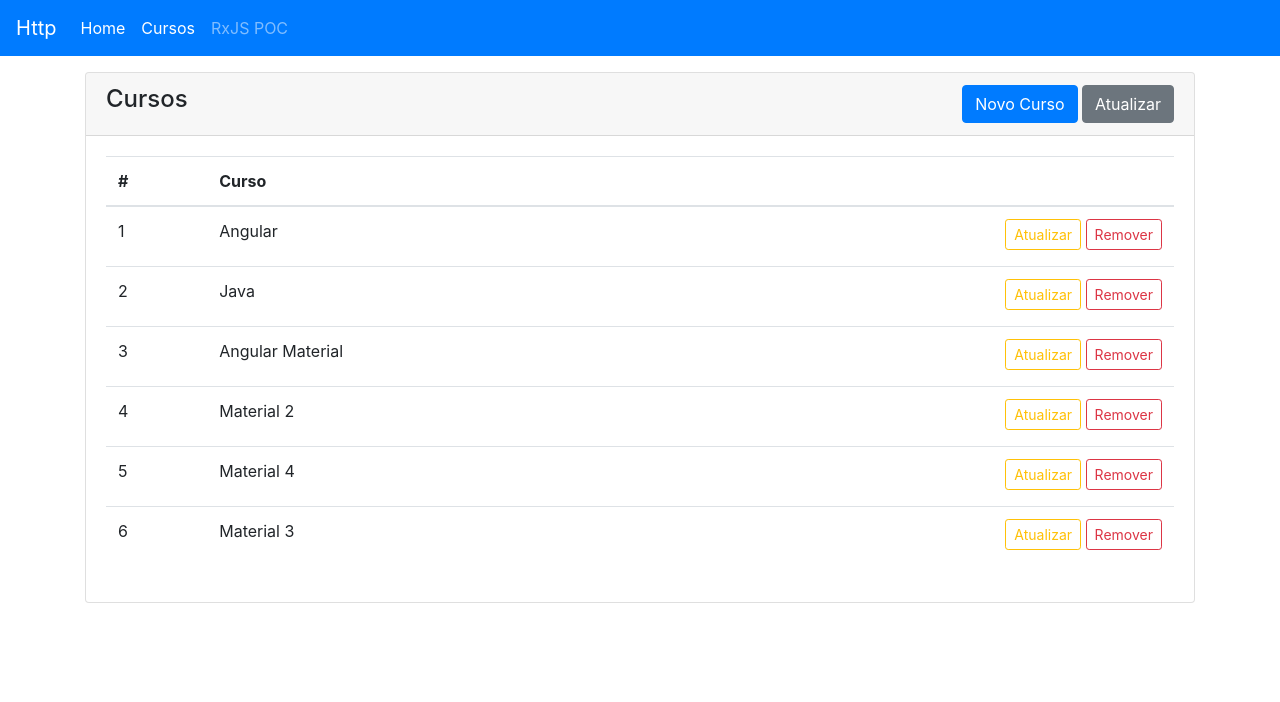
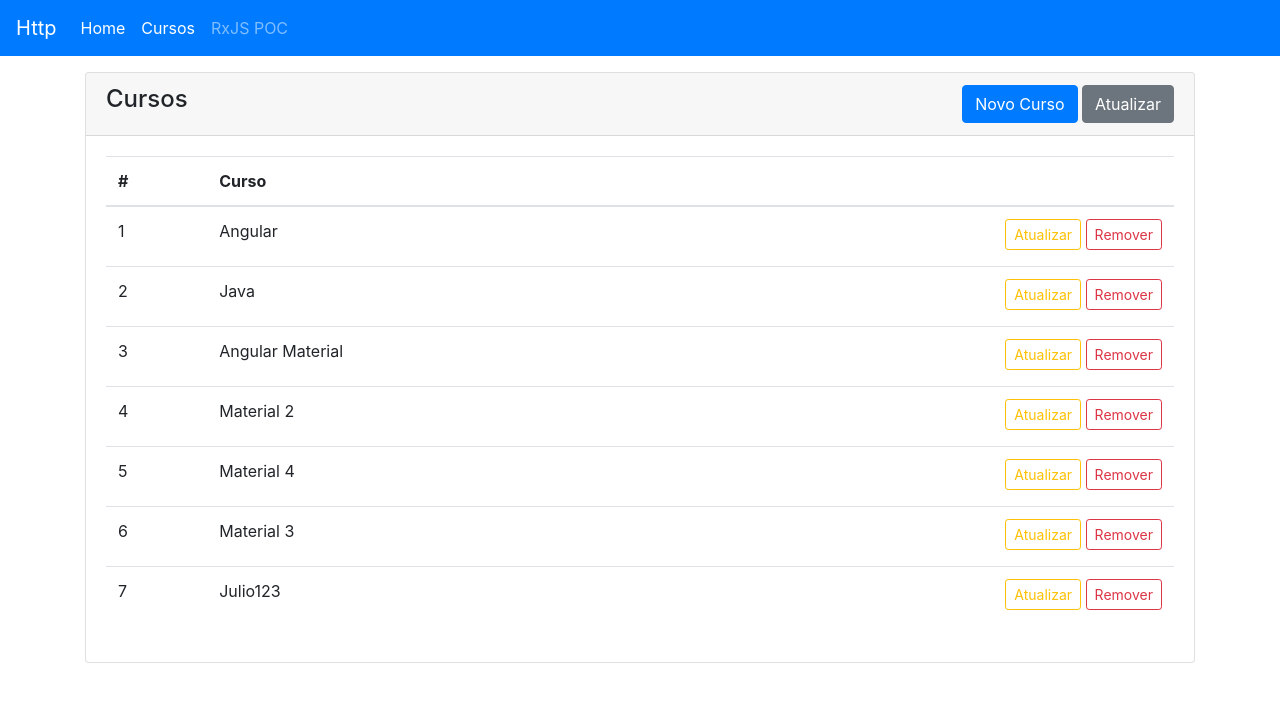
Before and after one commit to julionti/requests-http, an Angular app: page /cursos in a window 1280 px wide. Shown: the top 702 px of the page. Built offline with nearby package versions, Linux system fonts and the light colour scheme; data requests are answered from the project's data file.

Commit message:
Http: Editando Cursos + Resolver (Rota)

```diff
--- a/db.json
+++ b/db.json
@@ -23,6 +23,10 @@
     {
       "nome": "Material 3",
       "id": 6
+    },
+    {
+      "id": 7,
+      "nome": "Julio123"
     }
   ]
 }
--- a/src/app/cursos/cursos-form/cursos-form.component.ts
+++ b/src/app/cursos/cursos-form/cursos-form.component.ts
@@ -24,7 +24,7 @@ export class CursosFormComponent implements OnInit {
     private route: ActivatedRoute) { }
 
   ngOnInit(): void {
-    let registro = null;
+    // let registro = null;
 
     // this.route.params.subscribe(
     //   (params: any) => {
@@ -40,29 +40,32 @@ export class CursosFormComponent implements OnInit {
     //   }
     // );
 
-    this.route.params // unsubscribe automatico
-      .pipe(
-        map((params: any) => params.id), // recebe o params e retorna o id
-        switchMap(id => this.service.loadById(id)) // precisa retornar um observable, devolve o valor do último pedido e o take
-        // switchMap(cursos => obterAulas)
-        // concatMap a ordem da requisição importa
-        // mergeMap  a ordem da requisição NÃO importa
-        // exaustMap casos de login (só processa a proxima req após receber a resposta da anterior)
-      )
-      .subscribe(curso => this.updateForm(curso)); // retornado pelo switchmap
+    // this.route.params // unsubscribe automatico
+    //   .pipe(
+    //     map((params: any) => params.id), // recebe o params e retorna o id
+    //     switchMap(id => this.service.loadById(id)) // precisa retornar um observable, devolve o valor do último pedido e o take
+    //     // switchMap(cursos => obterAulas)
+    //     // concatMap a ordem da requisição importa
+    //     // mergeMap  a ordem da requisição NÃO importa
+    //     // exaustMap casos de login (só processa a proxima req após receber a resposta da anterior)
+    //   )
+    //   .subscribe(curso => this.updateForm(curso)); // retornado pelo switchmap
+
+    const curso = this.route.snapshot.data.curso; //  mesmo nome dos resolve: {curso em cursos-routing
 
     this.form = this.fb.group({
-      id: [null],
-      nome: [null, [Validators.required, Validators.minLength(3), Validators.maxLength(250)]]
+      id: [curso.id],
+      nome: [curso.nome, [Validators.required, Validators.minLength(3), Validators.maxLength(250)]]
     });
   }
 
-  updateForm(curso) {
-    this.form.patchValue({
-      id: curso.id,
-      nome: curso.nome
-    });
-  }
+  // não preciso mais pois está disponivel em const curso
+  // updateForm(curso) {
+  //   this.form.patchValue({
+  //     id: curso.id,
+  //     nome: curso.nome
+  //   });
+  // }
 
   onSubmit() {
     this.submitted = true;
--- a/src/app/cursos/cursos-routing.module.ts
+++ b/src/app/cursos/cursos-routing.module.ts
@@ -1,13 +1,24 @@
-import { CursosFormComponent } from './cursos-form/cursos-form.component';
 import { NgModule } from '@angular/core';
 import { Routes, RouterModule } from '@angular/router';
 
 import { CursosListaComponent } from './cursos-lista/cursos-lista.component';
+import { CursoResolverGuard } from './guards/curso-resolver.guard';
+import { CursosFormComponent } from './cursos-form/cursos-form.component';
 
 const routes: Routes = [
   { path: '', component: CursosListaComponent },
-  { path: 'novo', component: CursosFormComponent },
-  { path: 'editar/:id', component: CursosFormComponent }
+  {
+    path: 'novo', component: CursosFormComponent,
+    resolve: {
+      curso: CursoResolverGuard
+    }
+  },
+  {
+    path: 'editar/:id', component: CursosFormComponent,
+    resolve: {
+      curso: CursoResolverGuard
+    }
+  },
 ];
 
 @NgModule({
--- a/src/app/cursos/cursos.service.ts
+++ b/src/app/cursos/cursos.service.ts
@@ -23,7 +23,7 @@ export class CursosService {
   }
 
   loadById(id) {
-    return this.http.get(`${this.API}/${id}`).pipe(take(1)); // para não precisar de unsubscribe
+    return this.http.get<Curso>(`${this.API}/${id}`).pipe(take(1)); // para não precisar de unsubscribe
   }
   create(curso: Curso) {
     return this.http.post(this.API, curso).pipe(take(1));
--- /dev/null
+++ b/src/app/cursos/guards/curso-resolver.guard.ts
@@ -0,0 +1,27 @@
+import { CursosService } from './../cursos.service';
+import { Injectable } from '@angular/core';
+import { ActivatedRouteSnapshot, RouterStateSnapshot, UrlTree, Resolve } from '@angular/router';
+import { Observable, of } from 'rxjs';
+
+import { Curso } from '../cursos-lista/curso';
+
+@Injectable({
+  providedIn: 'root'
+})
+export class CursoResolverGuard implements Resolve<Curso> {
+
+  constructor(private service: CursosService) { }
+
+  resolve(route: ActivatedRouteSnapshot, state: RouterStateSnapshot): Observable<Curso> {
+    if (route.params && route.params.id) {
+      return this.service.loadById(route.params.id); // retorna um Observable de Curso
+    }
+
+    // novo curso
+    return of({ // para manter mesmo tipo de retorno do loadById(Observable)
+      id: null,
+      nome: null
+    });
+  }
+
+}
```
